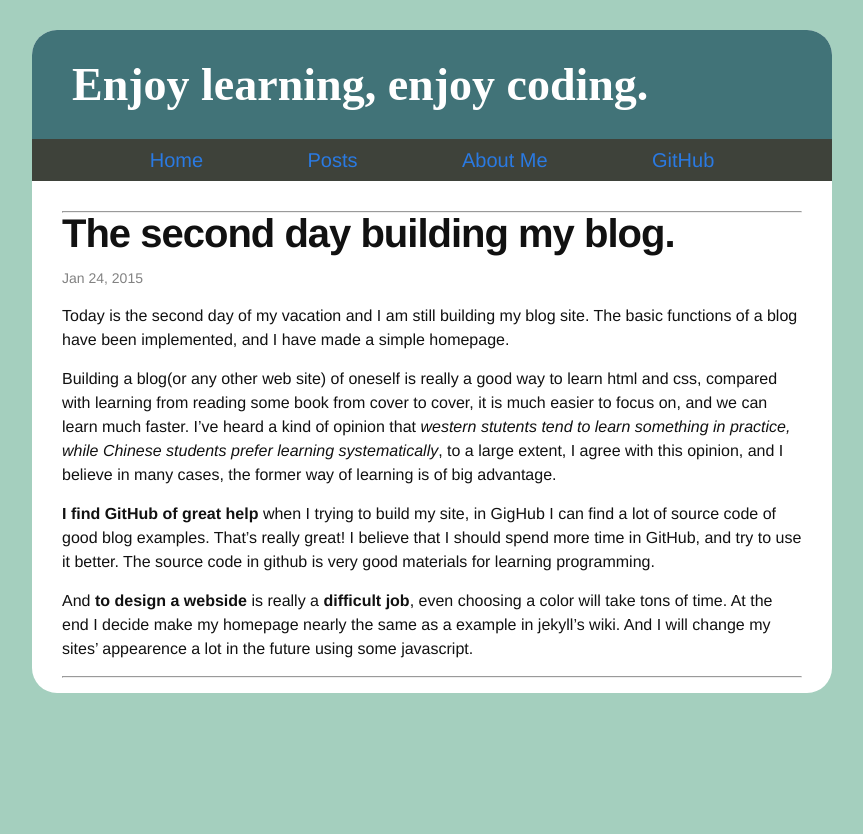
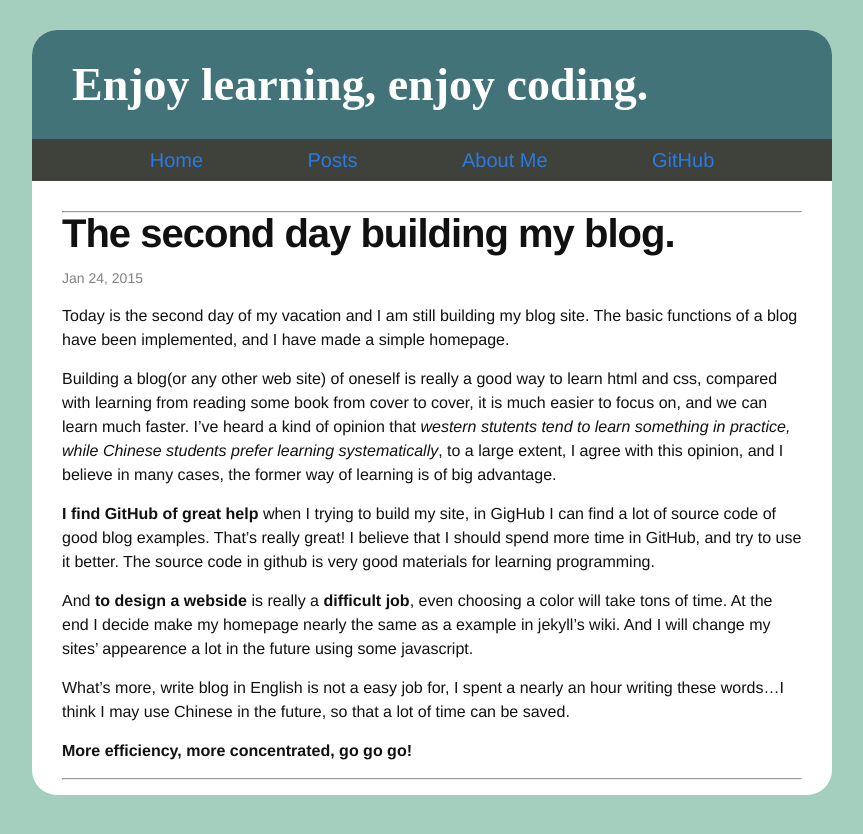
Before and after one commit to yaokai1117/yaokai1117.github.io, a Jekyll site: the page built from _posts/2015-01-24-The-second-day.md, in a window 1280 px wide. Shown: the top 834 px of the page, without its empty margins (238-1101 px from the left). Built offline with Jekyll 4.4.1, drawn with Linux system fonts in a browser that asks for light colours; Markdown is read by kramdown in place of the engine named in the settings.

Commit message:
the second day

```diff
--- a/_posts/2015-01-24-The-second-day.md
+++ b/_posts/2015-01-24-The-second-day.md
@@ -10,3 +10,7 @@ Building a blog(or any other web site) of oneself is really a good way to learn
 **I find GitHub of great help** when I trying to build my site, in GigHub I can find a lot of source code of good blog examples. That's really great! I believe that I should spend more time in GitHub, and try to use it better. The source code in github is very good materials for learning programming.
 
 And **to design a webside** is really a **difficult job**, even choosing a color will take tons of time. At the end I decide make my homepage nearly the same as a example in jekyll's wiki. And I will change my sites' appearence a lot in the future using some javascript.
+
+What's more, write blog in English is not a easy job for, I spent a nearly an hour writing these words...I think I may use Chinese in the future, so that a lot of time can be saved.
+
+**More efficiency, more concentrated, go go go!**
```
Also changed, not shown: 2 other files.
